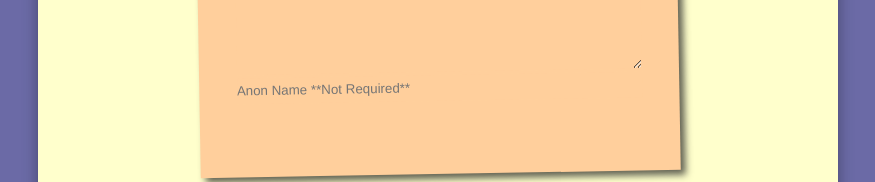
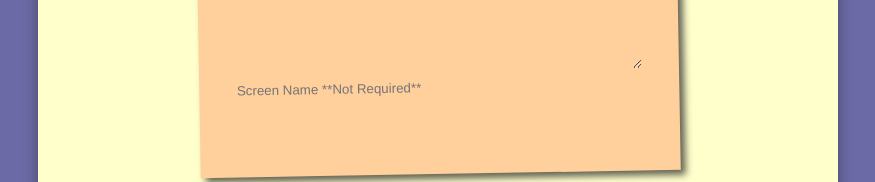
Before and after one commit to a-cole55/anonymityForumn, a React (Create React App) app in the folder client/: page / in a window 1280 px wide. Both pictures are taken after a click on the button "NEW POST". Shown: the part 377-559 px from the top of the page, without its empty margins (202-1077 px from the left). Built offline with nearby package versions, Linux system fonts and the light colour scheme; no server answers.

Commit message:
change to form

```diff
--- a/client/src/components/Post.js
+++ b/client/src/components/Post.js
@@ -54,7 +54,7 @@ export default function NewPost({ closeModal, postsList, likeCount, newPostId}){
           <input
             type= "text"
             value={name}
-            placeholder="Anon Name **Not Required**"
+            placeholder="Screen Name **Not Required**"
             onChange={(event) => {
               setName(event.target.value);
             }}
```
